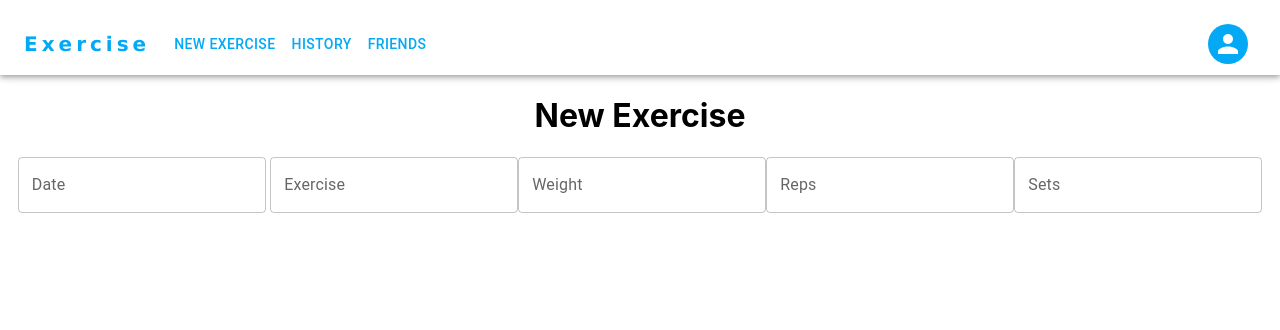
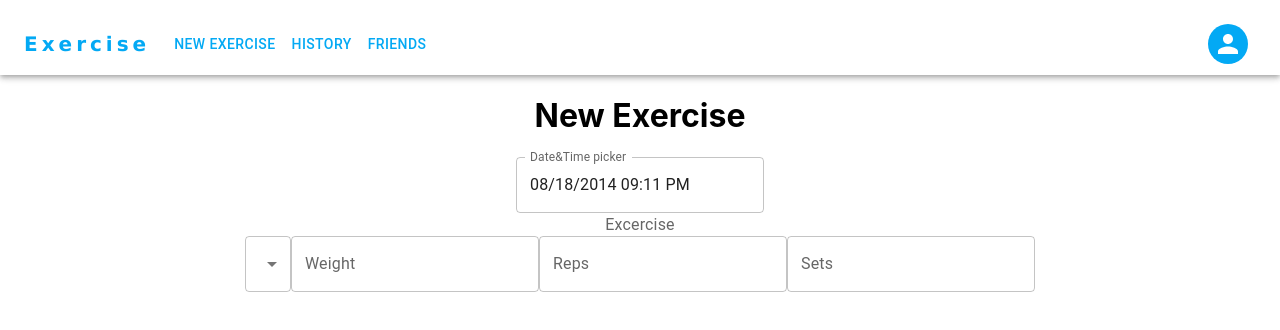
Before and after one commit to liamjogal/exercise, a React (Create React App) app in the folder frontend/: page / in a window 1280 px wide. Shown: the top 330 px of the page. Built offline with nearby package versions, Linux system fonts and the light colour scheme.

Commit message:
datepicker

```diff
--- a/frontend/package.json
+++ b/frontend/package.json
@@ -7,9 +7,12 @@
     "@emotion/styled": "^11.10.0",
     "@mui/icons-material": "^5.8.4",
     "@mui/material": "^5.10.0",
+    "@mui/x-date-pickers": "^5.0.0-beta.7",
     "@testing-library/jest-dom": "^5.16.5",
     "@testing-library/react": "^13.3.0",
     "@testing-library/user-event": "^13.5.0",
+    "dayjs": "^1.11.5",
+    "moment": "^2.29.4",
     "react": "^18.2.0",
     "react-dom": "^18.2.0",
     "react-scripts": "5.0.1",
--- a/frontend/src/components/exercise_data/pages/Exercise.js
+++ b/frontend/src/components/exercise_data/pages/Exercise.js
@@ -1,6 +1,61 @@
 import * as React from "react";
-import { Grid } from "@mui/material";
+import { Container, Grid } from "@mui/material";
+import dayjs from 'dayjs';
 import TextField from '@mui/material/TextField';
+import { LocalizationProvider } from '@mui/x-date-pickers/LocalizationProvider';
+import { AdapterDayjs } from '@mui/x-date-pickers/AdapterDayjs';
+import { DateTimePicker } from '@mui/x-date-pickers/DateTimePicker';
+import {Select} from "@mui/material";
+import {InputLabel} from "@mui/material";
+import {Box} from "@mui/material";
+import {FormControl, MenuItem} from "@mui/material";
+
+
+
+function DatePicker() {
+  const [value, setValue] = React.useState(dayjs('2014-08-18T21:11:54'));
+
+  const handleChange = (newValue) => {
+    setValue(newValue);
+  };
+
+  return (
+    <LocalizationProvider dateAdapter={AdapterDayjs}>
+        <DateTimePicker
+          label="Date&Time picker"
+          value={value}
+          onChange={handleChange}
+          renderInput={(params) => <TextField {...params} />}
+        />
+    </LocalizationProvider>
+  );
+}
+
+ const ExcerciseSelector = () => {
+    const [excercise, setExcercise] = React.useState('');
+
+    const handleChange = (event) => {
+      setExcercise(event.target.value);
+    };
+
+    return (
+      <>
+          <InputLabel id="select-label">Excercise</InputLabel>
+          <Select
+            labelId="select-label"
+            id="excercise-selector"
+            value={excercise}
+            label="Excercise"
+            onChange={handleChange}
+          >
+            <MenuItem value={10}>Ten</MenuItem>
+            <MenuItem value={20}>Twenty</MenuItem>
+            <MenuItem value={30}>Thirty</MenuItem>
+          </Select>
+        </>
+
+    );
+  }
 
 
 
@@ -13,15 +68,33 @@ import TextField from '@mui/material/TextField';
 export default function Exercise() {
 
     return (
-        <Grid>
+        <>
+        {/* <h1>New Exercise</h1>
+        <Box justifyContent="center">
+            <div style={{
+    display: 'flex',
+    alignItems: 'center',
+    flexWrap: 'wrap',
+}}> */}
             <h1>New Exercise</h1>
-            <TextField id="date-input" label="Date" variant="outlined" />  {/* TODO: Change later to calendar component */}
-            <TextField id="exercise-input" label="Exercise" variant="outlined" />
+            <Container>
+                {/* <Box
+                alignItems="center"
+                justifyContent="center"> */}
+
+            <DatePicker id="date-input"></DatePicker>
+            <ExcerciseSelector id="excercise-input"></ExcerciseSelector>
             <TextField id="weight-input" label="Weight" variant="outlined" />
             <TextField id="reps-input" label="Reps" variant="outlined" />
             <TextField id="sets-input" label="Sets" variant="outlined" />
-        </Grid>
 
+            {/* </Box> */}
+
+            </Container>
+            {/* </div>
+            </Box> */}
+
+        </>
 
 
 
```
Also changed, not shown: 1 other file (tests, documents, lock files or other folders).
